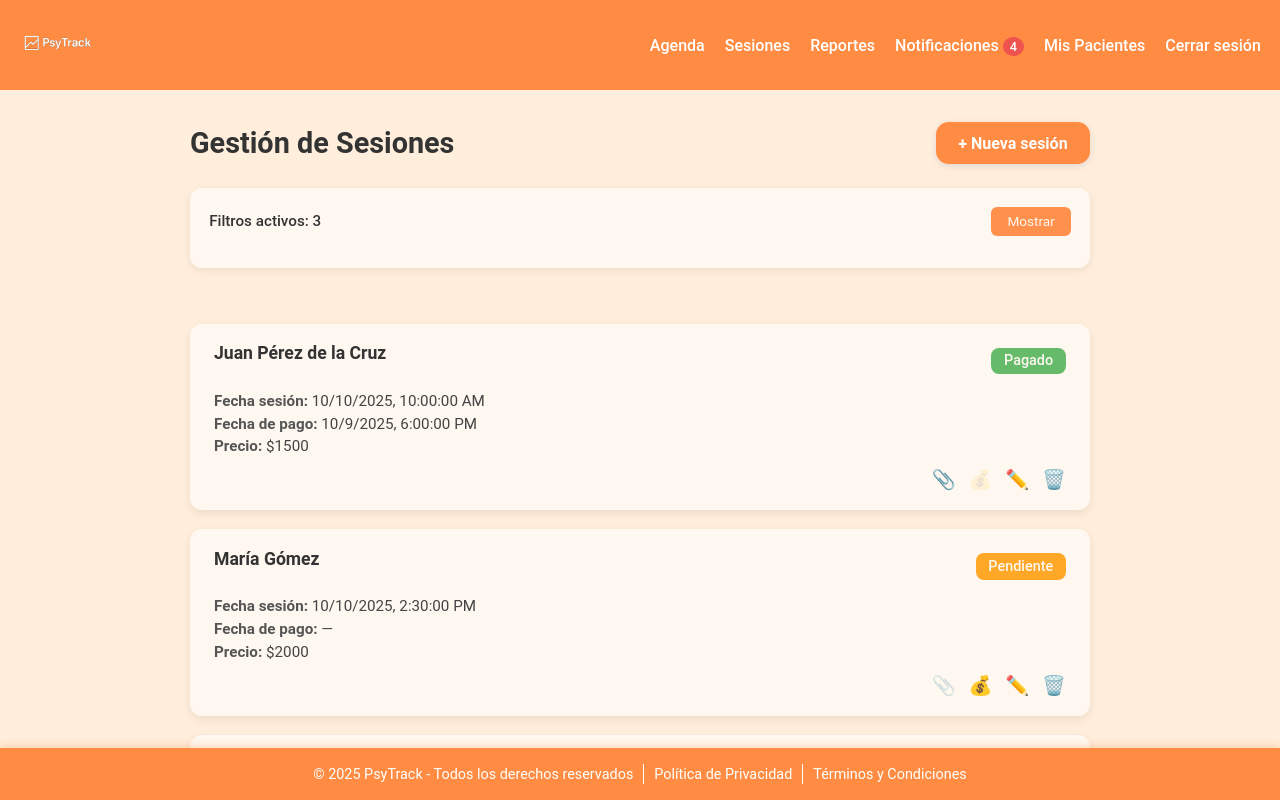
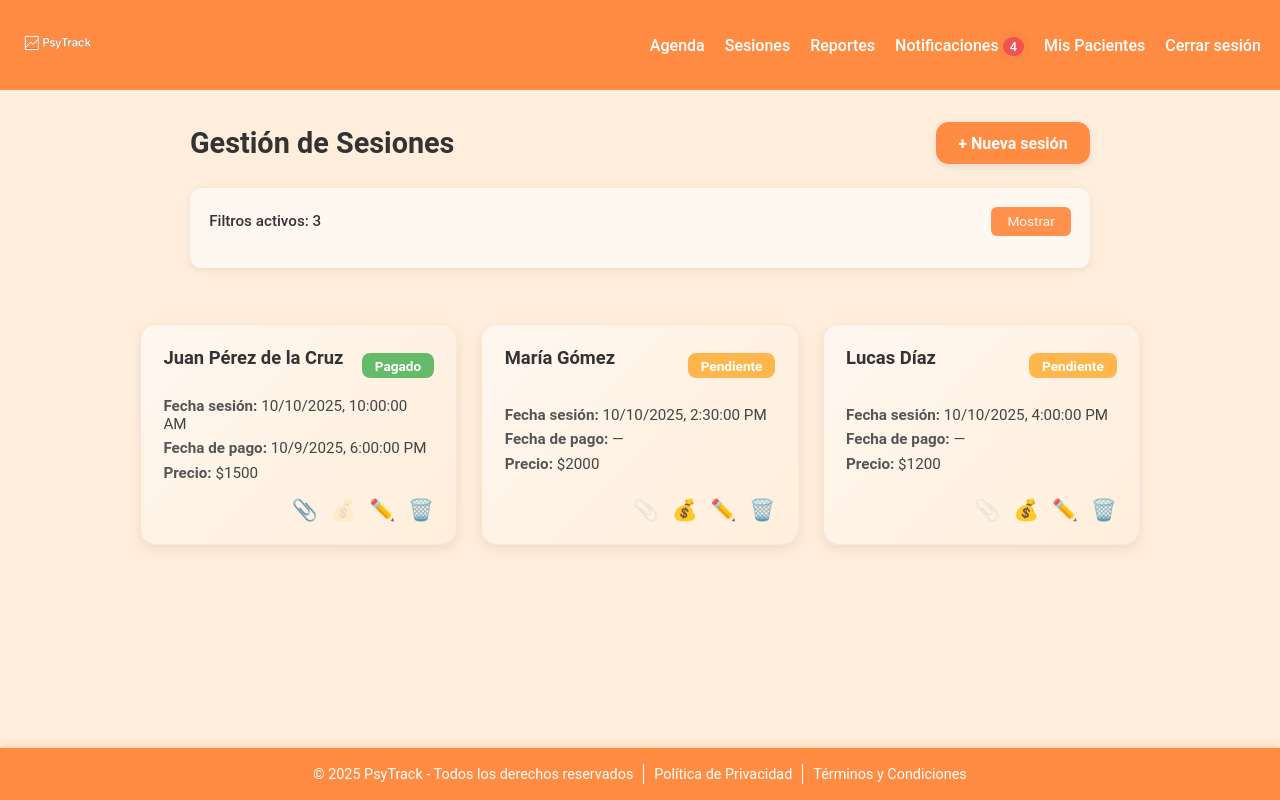
Before and after one commit to jmiwassjukourens/PsyTrack-front-end, a React (Vite) app: page /sesiones in a window 1280 px wide. Shown: the top 800 px of the page. Built offline with nearby package versions, Linux system fonts and the light colour scheme; no server answers; sample sign-in values are in the browser's storage.

Commit message:
improve sessionCards view

```diff
--- a/src/components/CalendarGrid/AgendaFiltersBar.jsx
+++ b/src/components/CalendarGrid/AgendaFiltersBar.jsx
@@ -1,5 +1,6 @@
 import { useState, useEffect } from "react";
 import styles from "./AgendaFiltersBar.module.css";
+import { FiChevronLeft, FiChevronRight } from "react-icons/fi";
 
 export default function AgendaFilterBar({ displayedMonth, onShortcutRangeChange }) {
 
@@ -33,11 +34,15 @@ export default function AgendaFilterBar({ displayedMonth, onShortcutRangeChange
   return (
     <div className={styles.filtrosWrapper}>
       <div className={styles.atajosTiempo}>
-        <button onClick={handleArrowPrev}>{"<-"} </button>
+        <button onClick={handleArrowPrev}>
+          <FiChevronLeft size={20} />
+        </button>
         <button onClick={handleMesAnterior}>Mes anterior</button>
         <button onClick={handleMesActual}>Mes actual</button>
         <button onClick={handleMesSiguiente}>Mes siguiente</button>
-        <button onClick={handleArrowNext}>{ "->" }</button>
+        <button onClick={handleArrowNext}>
+          <FiChevronRight size={20} />
+        </button>
       </div>
     </div>
   );
--- a/src/components/SessionCards/SessionCards.jsx
+++ b/src/components/SessionCards/SessionCards.jsx
@@ -47,8 +47,9 @@ function SessionCards({ sesiones, onEdit, onDelete, onMarkAsPaid }) {
   {sesiones.length === 0 ? (
     <p className={styles.noResults}>No hay sesiones que coincidan.</p>
   ) : (
-        sesiones.map((s) => (
-          <div key={s.id} className={styles.card}>
+    <div className={styles.grid}>
+      {sesiones.map((s) => (
+        <div key={s.id} className={`${styles.card} ${styles[`estado_${s.estado.toLowerCase()}`]}`}>
           <div className={styles.cardHeader}>
             <h3 className={styles.paciente}>{s.paciente.nombre}</h3>
             <span className={`${styles.badge} ${styles[s.estado.toLowerCase()]}`}>
@@ -73,7 +74,6 @@ function SessionCards({ sesiones, onEdit, onDelete, onMarkAsPaid }) {
           <div className={styles.cardActions}>
             <button
               className={`${styles.btnAttach} ${!s.adjunto ? styles.disabled : ""}`}
-                title={s.adjunto ? "Descargar Comprobante" : "Sin Comprobante"}
               disabled={!s.adjunto}
               onClick={() => handleDownload(s.adjunto)}
             >
@@ -82,31 +82,18 @@ function SessionCards({ sesiones, onEdit, onDelete, onMarkAsPaid }) {
 
             <button
               className={`${styles.btnPaid} ${s.fechaDePago ? styles.disabled : ""}`}
-                title={s.fechaDePago ? "Ya marcada como pagada" : "Marcar como pagada"}
               disabled={!!s.fechaDePago}
               onClick={() => handleOpenPay(s)}
             >
               💰
             </button>
 
-              <button
-                className={styles.btnEdit}
-                title="Editar sesión"
-                onClick={() => onEdit(s)}
-              >
-                ✏️
-              </button>
-
-              <button
-                className={styles.btnDelete}
-                title="Eliminar sesión"
-                onClick={() => handleOpenDelete(s)}
-              >
-                🗑️
-              </button>
+            <button className={styles.btnEdit} onClick={() => onEdit(s)}>✏️</button>
+            <button className={styles.btnDelete} onClick={() => handleOpenDelete(s)}>🗑️</button>
           </div>
         </div>
-        ))
+      ))}
+    </div>
   )}
 
     <ConfirmModal
--- a/src/components/SessionCards/SessionCards.module.css
+++ b/src/components/SessionCards/SessionCards.module.css
@@ -1,34 +1,47 @@
 .cardsContainer {
   width: 100%;
-  max-width: 900px;
-  display: flex;
-  flex-direction: column;
-  gap: 1.2rem;
-  margin-bottom: 7vh;
-  border-radius: 8px;
-  animation: fadeInUp 0.8s ease-in-out;
+  max-width: 1000px;
+  margin: 0 auto;
+  padding-bottom: 5vh;
+  animation: fadeIn 0.8s ease-in-out;
 }
 
-input{
-  background-color:#fef8f0 !important;
+.grid {
+  display: grid;
+  grid-template-columns: repeat(auto-fill, minmax(290px, 1fr));
+  gap: 1.5rem;
+}
+
+
+@keyframes fadeIn {
+  from { opacity: 0; transform: translateY(15px); }
+  to { opacity: 1; transform: translateY(0); }
+}
+
+@keyframes glowPulse {
+  0%, 100% { box-shadow: 0 0 10px rgba(255, 145, 77, 0.2); }
+  50% { box-shadow: 0 0 18px rgba(255, 145, 77, 0.4); }
 }
 
 
 .card {
-  background-color: #fef8f0;
-  border-radius: 12px;
-  box-shadow: 0 3px 10px rgba(0, 0, 0, 0.08);
-  padding: 1.2rem 1.5rem;
+  background: linear-gradient(135deg, #fff7f0, #ffeedb);
+  border-radius: 16px;
+  padding: 1.4rem;
+  box-shadow: 0 4px 12px rgba(0, 0, 0, 0.08);
   display: flex;
   flex-direction: column;
-  transition: transform 0.2s ease, box-shadow 0.2s ease;
+  justify-content: space-between;
+  transition: transform 0.25s ease, box-shadow 0.25s ease;
+  border: 1px solid rgba(255, 145, 77, 0.15);
+  position: relative;
 }
 
 .card:hover {
-  transform: translateY(-2px);
-  box-shadow: 0 5px 14px rgba(0, 0, 0, 0.12);
+  transform: translateY(-6px);
+  box-shadow: 0 8px 18px rgba(255, 145, 77, 0.25);
+  animation: glowPulse 2s infinite;
 }
-
 
 .cardHeader {
   display: flex;
@@ -38,7 +51,7 @@ input{
 }
 
 .paciente {
-  font-size: 1.1rem;
+  font-size: 1.15rem;
   font-weight: 600;
   color: #333;
 }
@@ -47,34 +60,32 @@ input{
 .badge {
   padding: 0.3rem 0.8rem;
   border-radius: 8px;
-  color: #fef8f0;
-  font-weight: 500;
-  font-size: 0.9rem;
+  font-weight: 600;
+  color: #fff;
+  font-size: 0.85rem;
+  text-transform: capitalize;
 }
 
 .pendiente {
-  background-color: #ffa726;
+  background-color: #ffb74d;
 }
-
 .pagado {
   background-color: #66bb6a;
 }
-
 .cancelada {
   background-color: #ef5350;
 }
-
 .ausente {
   background-color: #9e9e9e;
 }
 
 
 .cardBody {
+  color: #444;
+  font-size: 0.95rem;
   display: flex;
   flex-direction: column;
-  gap: 0.3rem;
-  color: #444;
-  font-size: 0.95rem;
+  gap: 0.4rem;
 }
 
 .label {
@@ -82,51 +93,11 @@ input{
   color: #555;
 }
 
-
 .cardActions {
   display: flex;
   justify-content: flex-end;
   gap: 0.8rem;
-  margin-top: 0.8rem;
-}
-
-.btnEdit,
-.btnDelete {
-  border: none;
-  background: none;
-  cursor: pointer;
-  font-size: 1.2rem;
-  transition: transform 0.2s ease, color 0.2s ease;
-}
-
-.btnEdit:hover {
-  color: #1976d2;
-  transform: scale(1.1);
-}
-
-.btnDelete:hover {
-  color: #d32f2f;
-  transform: scale(1.1);
-}
-
-@media (max-width: 768px) {
-  .card {
-    padding: 1rem;
-  }
-
-  .paciente {
-    font-size: 1rem;
-  }
-
-  .cardBody p {
-    display: flex;
-    justify-content: space-between;
-    margin: 0.3rem 0;
-  }
-
-  .label {
-    color: #333;
-  }
+  margin-top: 1rem;
 }
 
 .btnAttach,
@@ -136,21 +107,39 @@ input{
   border: none;
   background: none;
   cursor: pointer;
-  font-size: 1.2rem;
-  transition: transform 0.2s ease, color 0.2s ease;
+  font-size: 1.3rem;
+  transition: transform 0.25s ease, color 0.25s ease, filter 0.3s ease;
 }
 
-.btnPaid:hover {
-  color: #388e3c;
-  transform: scale(1.1);
-}
+.btnAttach:hover { color: #8e24aa; transform: scale(1.15); filter: brightness(1.2); }
+.btnPaid:hover { color: #2e7d32; transform: scale(1.15); filter: brightness(1.2); }
+.btnEdit:hover { color: #1565c0; transform: scale(1.15); filter: brightness(1.2); }
+.btnDelete:hover { color: #c62828; transform: scale(1.15); filter: brightness(1.2); }
 
-.btnPaid.disabled {
+.btnPaid.disabled,
+.btnAttach.disabled {
   opacity: 0.5;
   cursor: not-allowed;
 }
 
-.btnAttach:hover {
-  color: #6a1b9a;
-  transform: scale(1.1);
+
+.noResults {
+  text-align: center;
+  color: #777;
+  font-size: 1.1rem;
+  margin-top: 2rem;
+  animation: fadeIn 0.6s ease-in-out;
 }
+
+
+@media (max-width: 768px) {
+  .card {
+    padding: 1rem;
+  }
+  .paciente {
+    font-size: 1rem;
+  }
+  .cardBody p {
+    margin: 0.3rem 0;
+  }
+}
```
Lines whose indentation alone changed are shown as unchanged.
